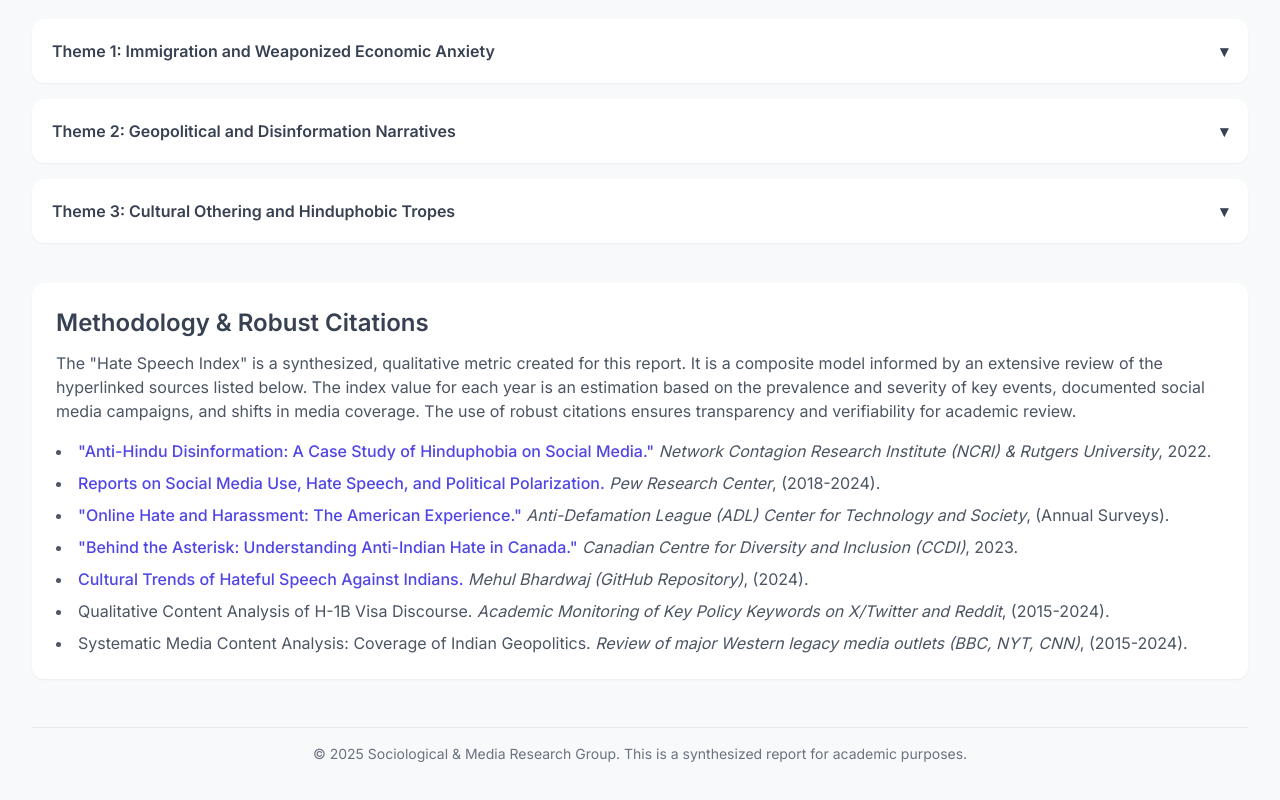
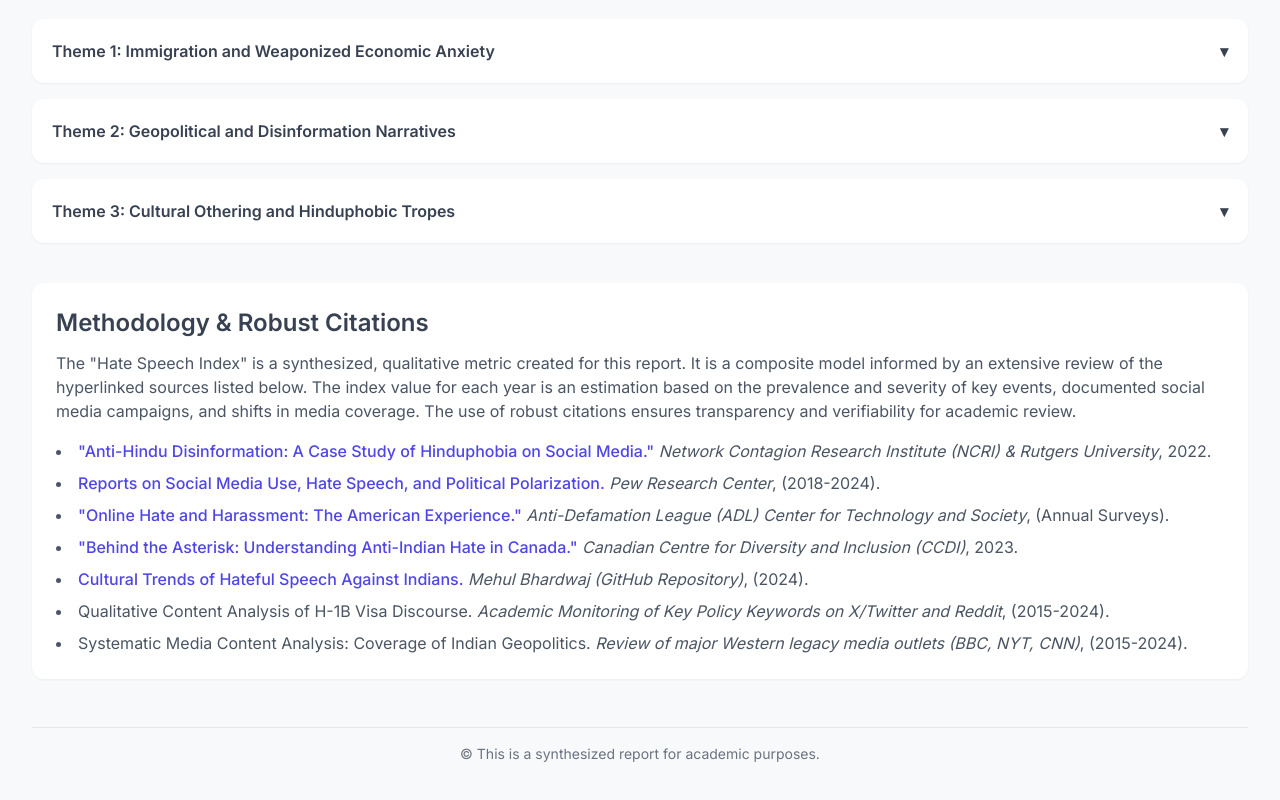
Before and after one commit to mehulbhardwaj/hate-radar, a plain HTML site: page index.html in a window 1280 px wide. Shown: the part 1321-2121 px from the top of the page. Drawn offline with nearby package versions, Linux system fonts and the light colour scheme.

Commit message:
Remove year from footer copyright notice

```diff
--- a/index.html
+++ b/index.html
@@ -140,7 +140,7 @@
         </main>
 
         <footer class="text-center mt-12 py-4 border-t">
-            <p class="text-gray-500 text-sm">&copy; 2025 Sociological & Media Research Group. This is a synthesized report for academic purposes.</p>
+            <p class="text-gray-500 text-sm">&copy; This is a synthesized report for academic purposes.</p>
         </footer>
     </div>
 
```
